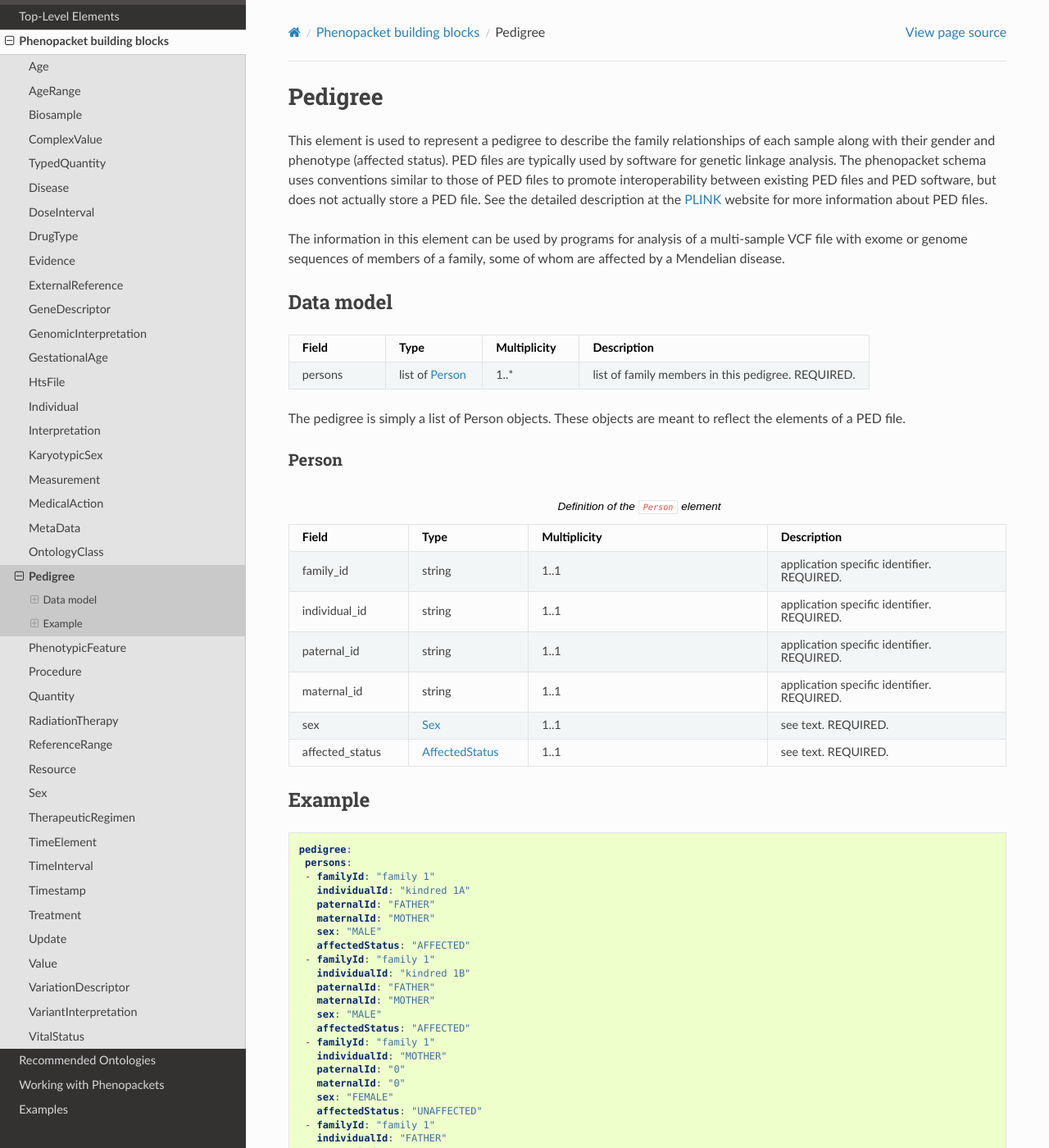
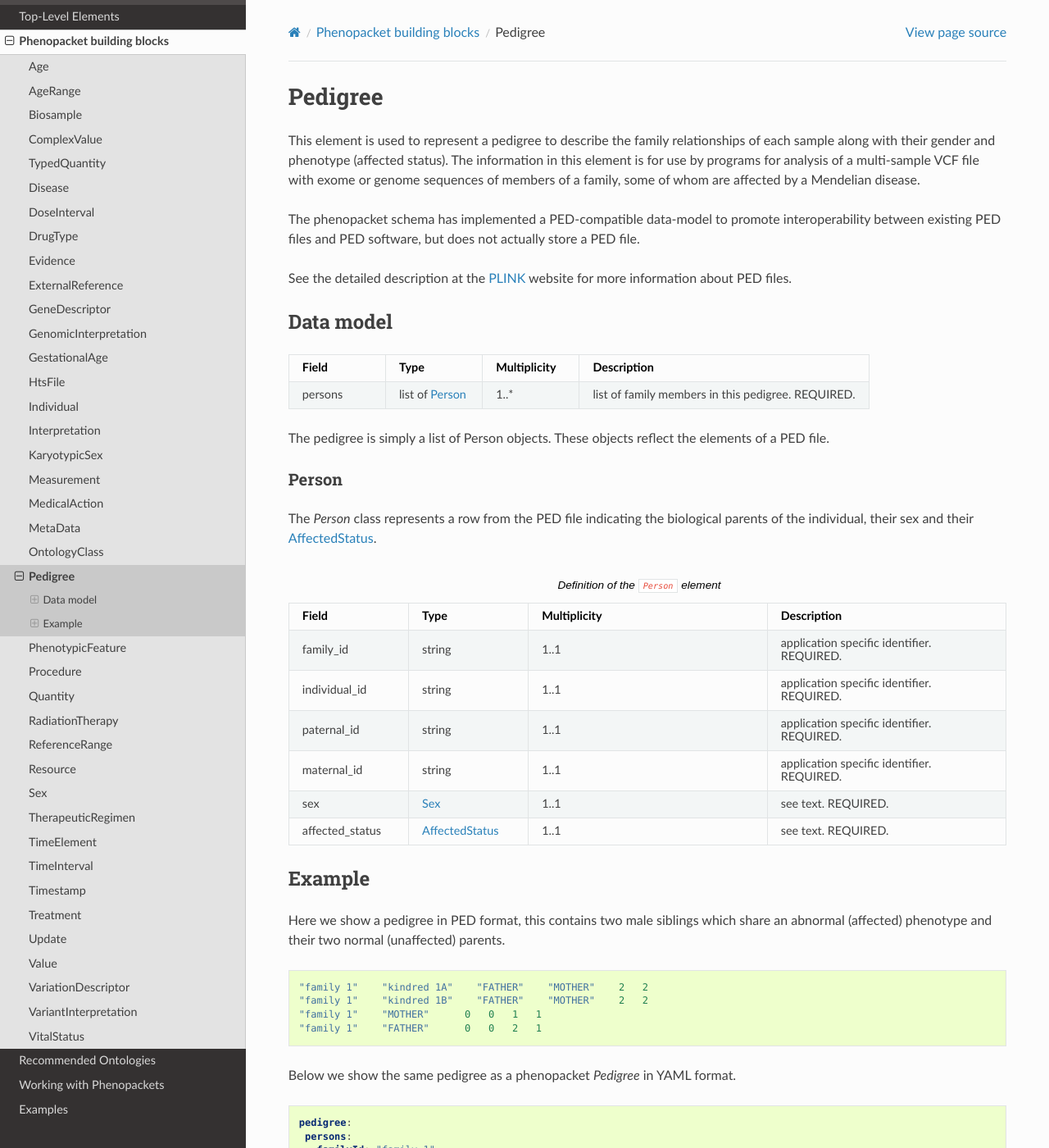
Before and after one commit to phenopackets/phenopacket-schema, a Sphinx documentation site: the page built from docs/pedigree.rst, in a window 1280 px wide and 1400 px high. Shown: the whole window at 82% size. Built offline with Sphinx 7.4.7 and the Read the Docs theme 2.0.0, drawn with Linux system fonts in a browser that asks for light colours; pages that are not in the unit, such as notebooks, are missing from menus; some of the changed text lies outside the part shown.

Commit message:
Update pedigree.rst to clarify its structure and use

```diff
--- a/docs/pedigree.rst
+++ b/docs/pedigree.rst
@@ -5,15 +5,15 @@ Pedigree
 ########
 
 
+This element is used to represent a pedigree to describe the family relationships of each sample along with their gender
+and phenotype (affected status). The information in this element is for use by programs for analysis of a multi-sample
+VCF file with exome or genome sequences of members of a family, some of whom are affected by a Mendelian disease.
 
-This element is used to represent a pedigree to describe the family relationships of each sample along with their gender
-and phenotype (affected status). PED files are typically used by software for genetic linkage analysis. The phenopacket
-schema uses conventions similar to those of PED files to promote interoperability between existing PED files and PED
-software, but does not actually store a PED file. See the detailed description at the `PLINK <http://zzz.bwh.harvard.edu/plink/data.shtml>`_
-website for more information about PED files.
+The phenopacket schema has implemented a PED-compatible data-model to promote interoperability between existing PED files
+and PED software, but does not actually store a PED file.
 
-The information in this element can be used by programs for analysis of a multi-sample VCF file with exome or genome
-sequences of members of a family, some of whom are affected by a Mendelian disease.
+See the detailed description at the `PLINK <http://zzz.bwh.harvard.edu/plink/data.shtml>`_ website for more information
+about PED files.
 
 
 Data model
@@ -33,14 +33,15 @@ Data model
      - list of family members in this pedigree. REQUIRED.
 
 
-The pedigree is simply a list of Person objects. These objects are meant to reflect the elements of
-a PED file.
+The pedigree is simply a list of Person objects. These objects reflect the elements of a PED file.
 
 .. _rstperson:
 
 Person
 ~~~~~~
 
+The `Person` class represents a row from the PED file indicating the biological parents of the individual, their sex and
+their :ref:`rstaffectedstatus`.
 
 .. list-table:: Definition of the ``Person`` element
    :widths: 25 25 50 50
@@ -78,6 +79,19 @@ Person
 
 Example
 #######
+
+Here we show a pedigree in PED format, this contains two male siblings which share an abnormal (affected) phenotype and
+their two normal (unaffected) parents.
+
+.. code-block::
+
+  "family 1"    "kindred 1A"    "FATHER"    "MOTHER"    2   2
+  "family 1"    "kindred 1B"    "FATHER"    "MOTHER"    2   2
+  "family 1"    "MOTHER"      0   0   1   1
+  "family 1"    "FATHER"      0   0   2   1
+
+
+Below we show the same pedigree as a phenopacket `Pedigree` in YAML format.
 
 .. code-block:: yaml
 
@@ -124,6 +138,7 @@ This element is an enumeration to
 
 In a PED file, affected persons are encoded with "2", and unaffecteds by "1"
 (a "0" is used if no information is available). Instead, Phenopackets uses an enumeration as shown in the table.
+
 In a PED file, the sex of individuals is encoded as a "1" for females, "2" for males, and "0" for unknown. Phenopackets
 uses :ref:`rstsex` instead.
 
@@ -144,7 +159,3 @@ for the ``Pedigree`` to have individuals that do not have an associated ``Phenop
 if the ``Pedigree`` is being used to store the affected/not affected status of family members being examined by exome or genome
 sequencing. In this case (i.e. where there are no associated phenopackets for the ``Pedigree.individual_id``), it is
 expected that the ``individual_id`` elements match the sample identifiers of the exome/genome file.
-
-The Pedigree object  does not support reporting multiple phenotypes in one individual.
-The phenotype represented by the affectation status is whether the disease is present or not.
-If this is desired, then one would have to create full phenopackets for each individual in a family.
```
